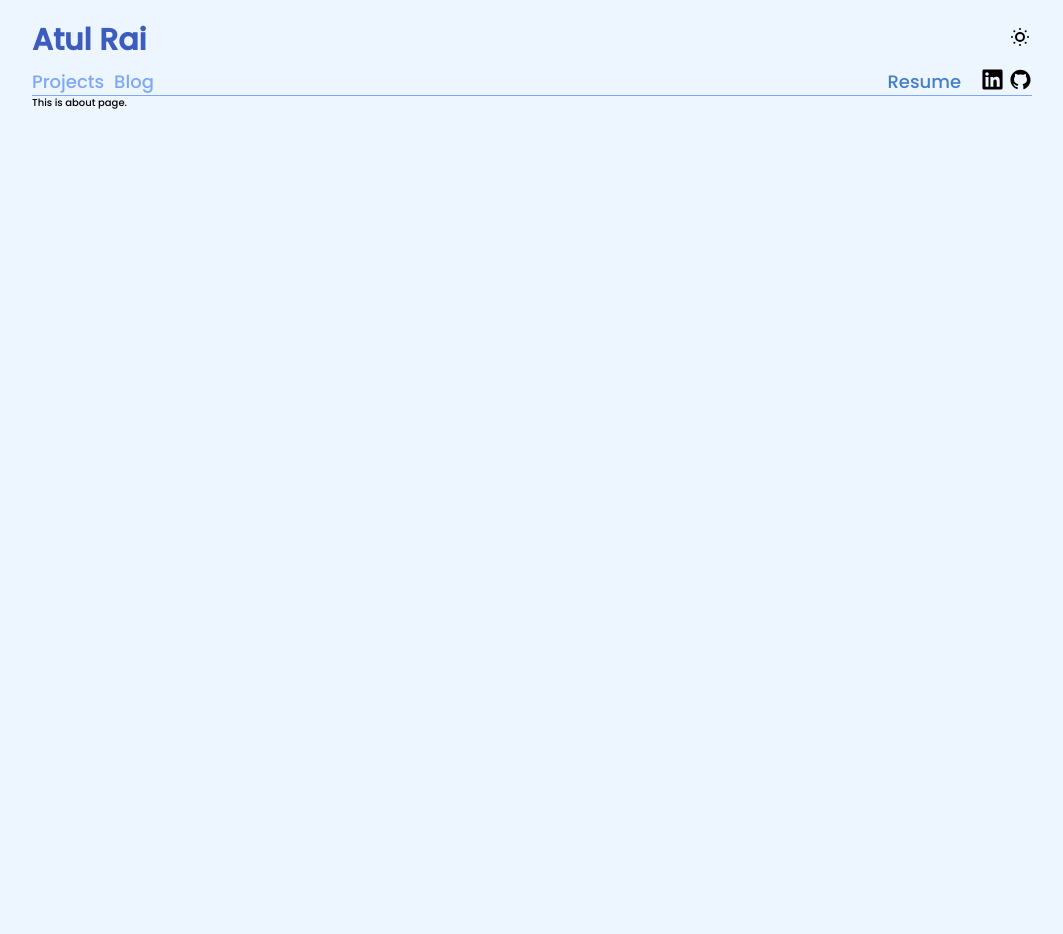
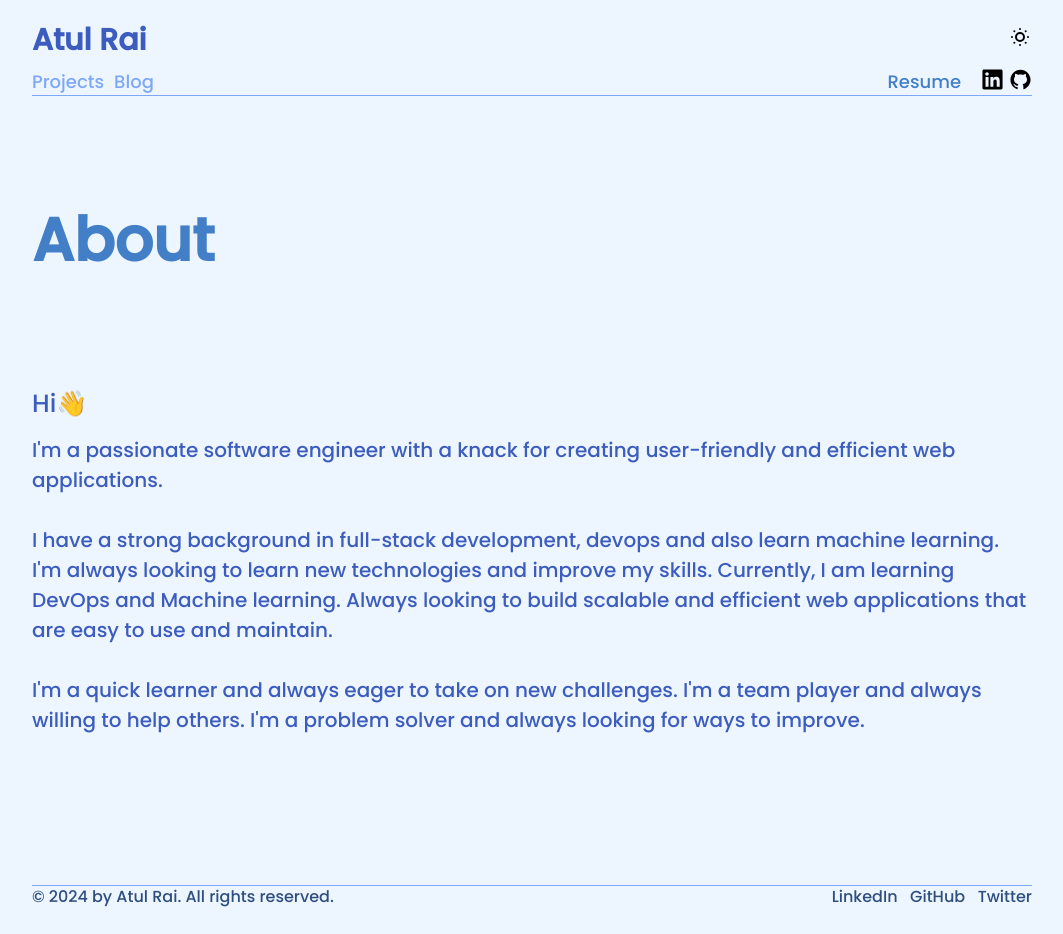
Before and after one commit to Atul72/atul-portfolio, a Next.js app: page /about in a window 1280 px wide. Shown: the whole page, without its empty margins (108-1171 px from the left). Before the commit the page ends 800 px from the top, so only its background shows below. Built offline with nearby package versions, Linux system fonts and the light colour scheme.

Commit message:
modified about page]

```diff
--- a/app/about/page.tsx
+++ b/app/about/page.tsx
@@ -1,3 +1,29 @@
 export default function About() {
-  return <div>This is about page.</div>;
+  return (
+    <div>
+      <div className="flex mt-[100px]">
+        <h1 className="text-[60px] font-bold text-localPrimary-200 ">About</h1>
+      </div>
+      <div className="flex mt-[100px] text-localText-600 text-[25px]">Hi👋</div>
+      <div className="text-[20px]">
+        <p className="mt-5 text-localText-600">
+          I&apos;m a passionate software engineer with a knack for creating
+          user-friendly and efficient web applications.
+          <br />
+          <br />
+          I have a strong background in full-stack development, devops and also
+          learn machine learning. I&apos;m always looking to learn new
+          technologies and improve my skills. Currently, I am learning DevOps
+          and Machine learning. Always looking to build scalable and efficient
+          web applications that are easy to use and maintain.
+          <br />
+          <br />
+          I&apos;m a quick learner and always eager to take on new challenges.
+          I&apos;m a team player and always willing to help others. I&apos;m a
+          problem solver and always looking for ways to improve.
+        </p>
+      </div>
+      {/* <span className="line-after-components mt-[150px]"></span> */}
+    </div>
+  );
 }
--- a/app/layout.tsx
+++ b/app/layout.tsx
@@ -2,7 +2,7 @@ import "@/app/_styles/globals.css";
 import { ReactNode } from "react";
 import { Poppins } from "next/font/google";
 import { Header } from "./_components/header";
-
+import Footer from "./_components/footer";
 const poopins = Poppins({
   weight: "500",
   subsets: ["latin"],
@@ -27,6 +27,8 @@ export default function RootLayout({ children }: { children: ReactNode }) {
         <Header />
         <span className="line-after-components"></span>
         {children}
+        <span className="line-after-components mt-[150px]"></span>
+        <Footer />
       </body>
     </html>
   );
--- a/app/page.tsx
+++ b/app/page.tsx
@@ -1,7 +1,6 @@
 import Section from "./_components/section";
 import Projects from "./_components/projects";
 import Posts from "./_components/posts";
-import Footer from "./_components/footer";
 
 export default function Home() {
   return (
@@ -29,10 +28,6 @@ export default function Home() {
       <div>
         <Posts />
       </div>
-      <span className="line-after-components mt-[150px]"></span>
-      <div>
-        <Footer />
-      </div>
     </div>
   );
 }
```
